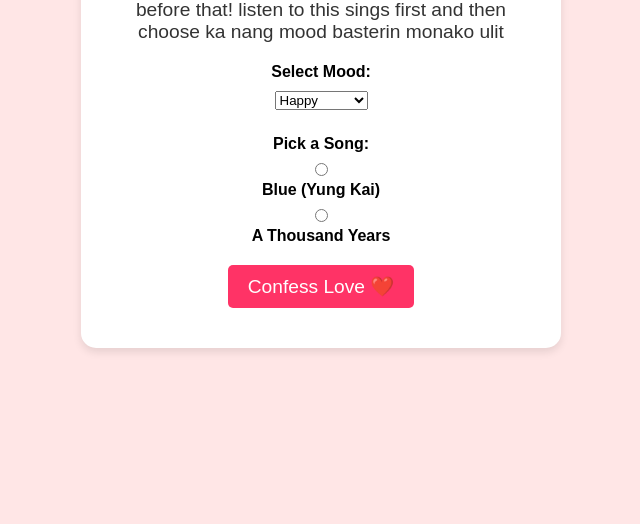
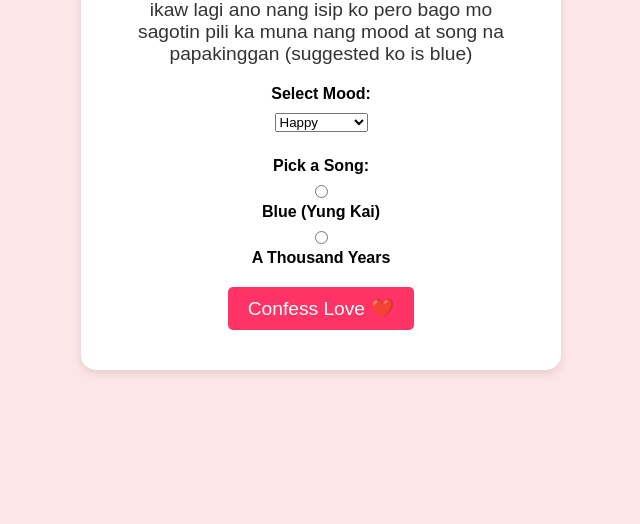
Before and after one commit to Raiko-codex/Confession.github.io, a plain HTML site: page index.html in a window 1280 px wide. Shown: the part 276-800 px from the top of the page, without its empty margins (319-959 px from the left). Drawn offline with Linux system fonts and the light colour scheme.

Commit message:
Update index.html

```diff
--- a/index.html
+++ b/index.html
@@ -9,7 +9,7 @@
 <body>
   <div class="container">
     <h1 class="title">Gusto kita.</h1>
-    <p class="subtitle">before that! listen to this sings first and then choose ka nang mood basterin monako ulit</p>
+    <p class="subtitle">Oo nag coconfess ulit. eh ano magagawa ko ikaw lagi ano nang isip ko pero bago mo sagotin pili ka muna nang mood at song na papakinggan (suggested ko is blue)</p>
 
     <div class="form-group">
       <label for="mood">Select Mood:</label>
```
